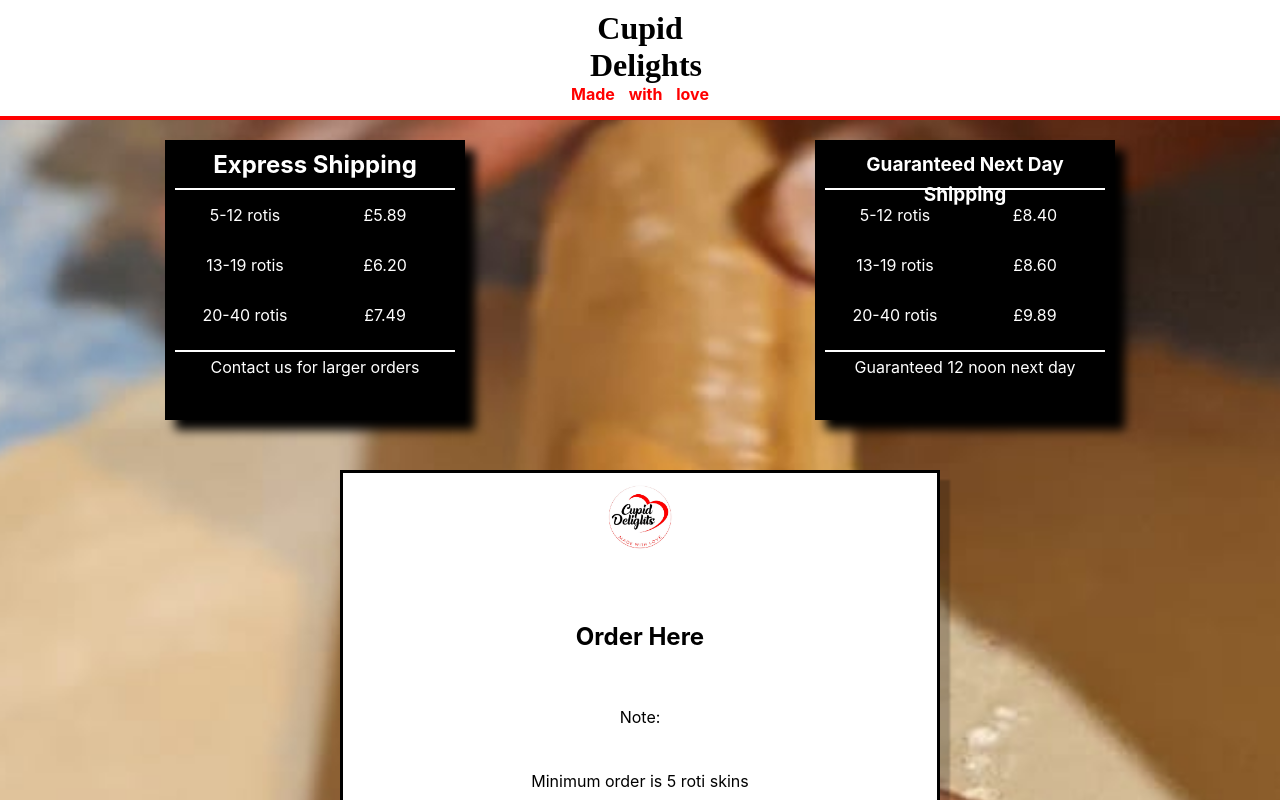
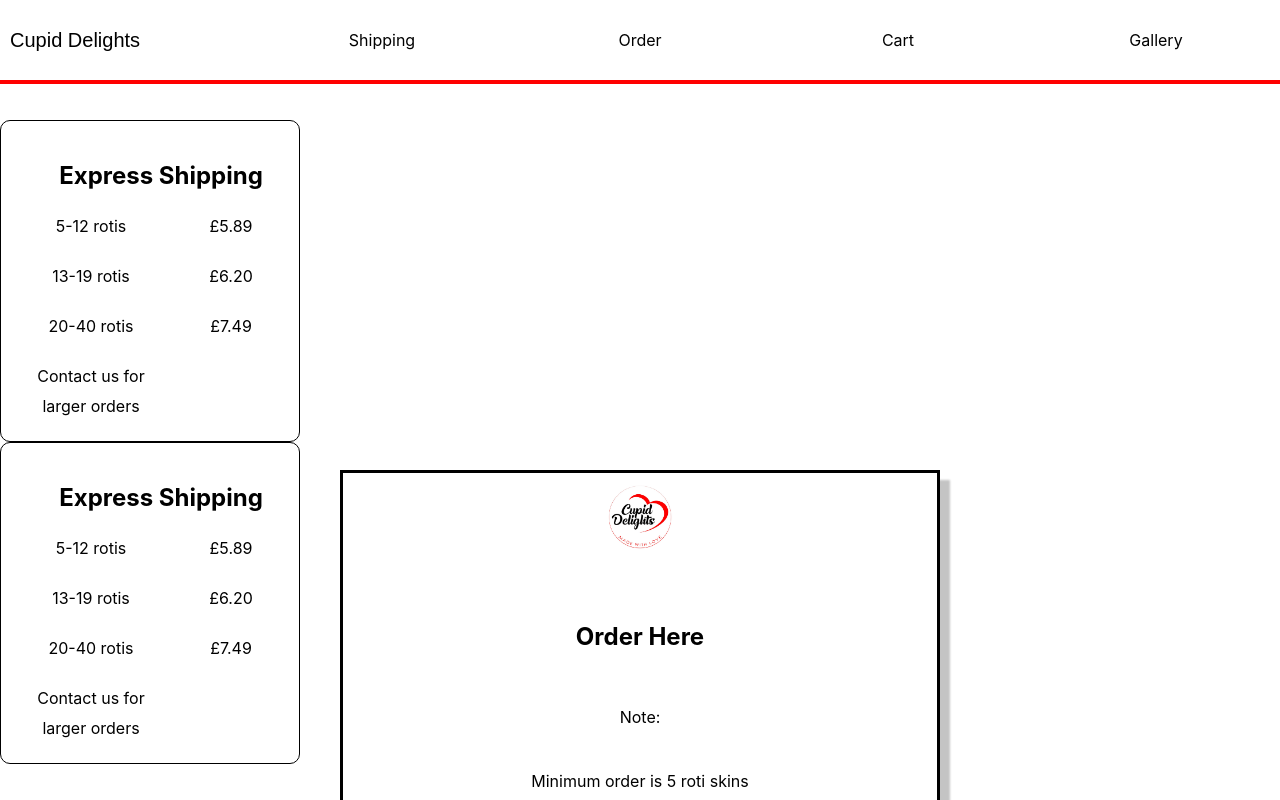
Before and after one commit to sammateo/cupid-delights, a Next.js app: page / in a window 1280 px wide. Shown: the top 800 px of the page. Built offline with nearby package versions, Linux system fonts and the light colour scheme.

Commit message:
Background image removed

```diff
--- a/pages/index.js
+++ b/pages/index.js
@@ -6,6 +6,9 @@
 import ShippingInfo from "../src/ShippingInfo";
 import Content from "../src/Content";
 import Footer from "../src/Footer";
+
+import Navbar from "../src/Update/Navbar";
+import ShippingTile from "../src/Update/ShippingTile";
 init("user_I8maVpumJJ5NPgSnOdsDM");
 
 function Home() {
@@ -113,11 +116,16 @@
 				{/* <script src="https://smtpjs.com/v3/smtp.js"></script> */}
 			</Head>
 
-			<div className={styles.title}>
+			{/* <div className={styles.title}>
 				<h1>Cupid Delights</h1>
 				<h4>Made with love</h4>
+			</div> */}
+			<Navbar></Navbar>
+			{/* <ShippingInfo></ShippingInfo> */}
+			<div>
+				<ShippingTile></ShippingTile>
+				<ShippingTile></ShippingTile>
 			</div>
-			<ShippingInfo></ShippingInfo>
 			<Content
 				checkout={checkout}
 				name1={name1}
--- /dev/null
+++ b/src/Update/Navbar.js
@@ -0,0 +1,14 @@
+import styles from "../../styles/Navbar.module.css";
+export default function Navbar() {
+	const navItems = ["Shipping", "Order", "Cart", "Gallery"];
+	return (
+		<div className={styles.container}>
+			<p className={styles.hero}>Cupid Delights</p>
+			{navItems.map((nav) => (
+				<p className={styles.navitem} key={nav}>
+					{nav}
+				</p>
+			))}
+		</div>
+	);
+}
--- /dev/null
+++ b/src/Update/ShippingTile.js
@@ -0,0 +1,31 @@
+import styles from "../../styles/ShippingTile.module.css";
+import { useState } from "react";
+
+export default function ShippingTile() {
+	var formatter = new Intl.NumberFormat("en-IN", {
+		style: "currency",
+		currency: "GBP",
+	});
+
+	const [shipping1, setShipping1] = useState(5.89);
+	const [shipping2, setShipping2] = useState(6.2);
+	const [shipping3, setShipping3] = useState(7.49);
+
+	const [nextshipping1, setNextShipping1] = useState(8.4);
+	const [nextshipping2, setNextShipping2] = useState(8.6);
+	const [nextshipping3, setNextShipping3] = useState(9.89);
+	return (
+		<div className={styles.container}>
+			<div className={styles.shippingInfo}>
+				<h2>Express Shipping</h2>
+				<p>5-12 rotis </p>
+				<p>{formatter.format(shipping1)}</p>
+				<p>13-19 rotis</p>
+				<p>{formatter.format(shipping2)}</p>
+				<p>20-40 rotis</p>
+				<p>{formatter.format(shipping3)}</p>
+				<p className={styles.larger}>Contact us for larger orders</p>
+			</div>
+		</div>
+	);
+}
--- a/styles/Home.module.css
+++ b/styles/Home.module.css
@@ -1,5 +1,5 @@
 .container {
-	background-image: url(../public/roll.jpg);
+	/* background-image: url(../public/roll.jpg); */
 	background-position: center;
 	background-repeat: repeat-x;
 	background-size: cover;
--- /dev/null
+++ b/styles/Navbar.module.css
@@ -0,0 +1,22 @@
+.container {
+	height: 70%;
+	background-color: white;
+	display: grid;
+	grid-template-columns: repeat(5, 1fr);
+	align-items: center;
+	border-bottom: 4px solid red;
+	grid-gap: 10px;
+}
+
+.container .navitem {
+	text-align: center;
+	/* font-size: px; */
+	width: 100%;
+}
+
+.hero {
+	text-align: left;
+	padding-left: 10px;
+	font-size: 20px;
+	font-family: Arial, Helvetica, sans-serif;
+}
--- /dev/null
+++ b/styles/ShippingTile.module.css
@@ -0,0 +1,24 @@
+.container {
+	width: 300px;
+	border: 1px solid black;
+	padding: 10px;
+	border-radius: 10px;
+}
+
+.shippingInfo h2 {
+	text-align: center;
+	grid-column: 1/-1;
+}
+.shippingInfo {
+	display: grid;
+	text-align: center;
+	margin-top: 20px;
+	padding: 10px;
+	width: 300px;
+	margin-left: auto;
+	margin-right: auto;
+	line-height: 30px;
+	display: absolute;
+	grid-template-columns: 1fr 1fr;
+	grid-template-rows: 50px 50px 50px 50px;
+}
```
